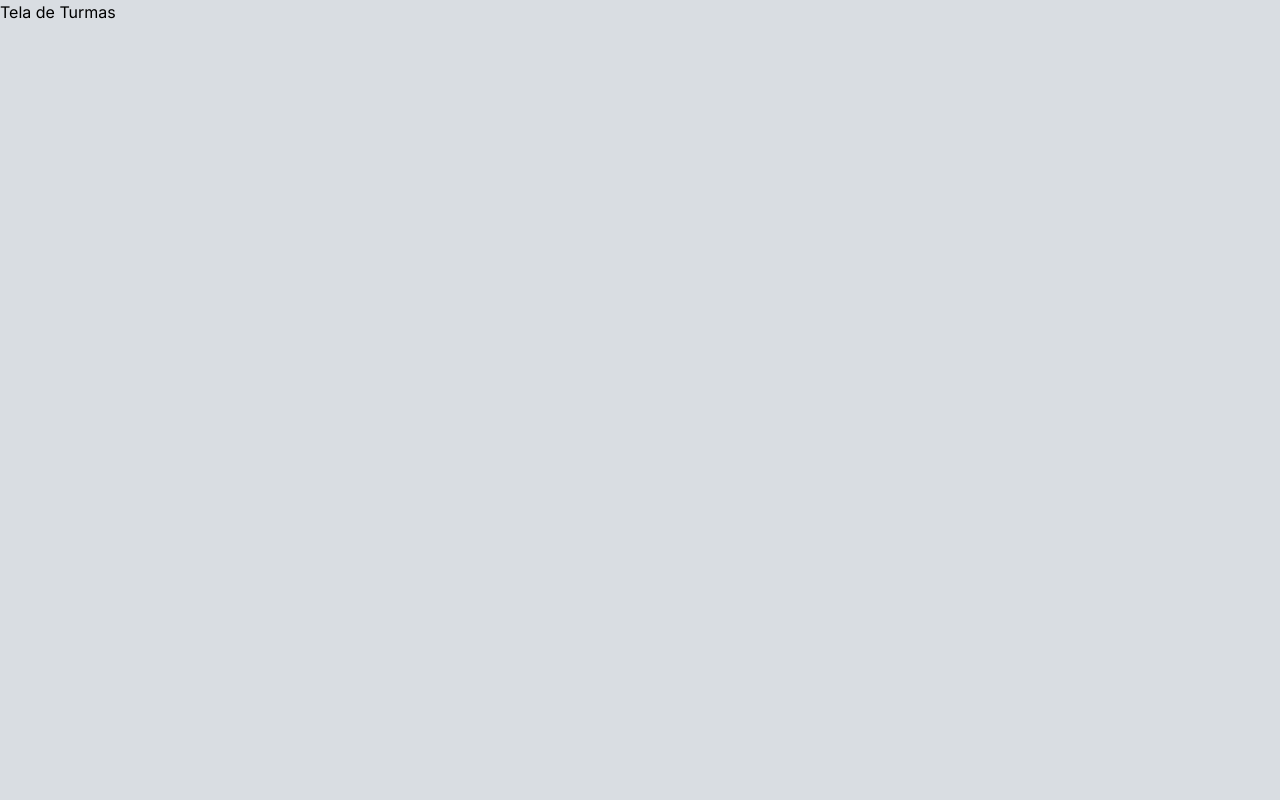
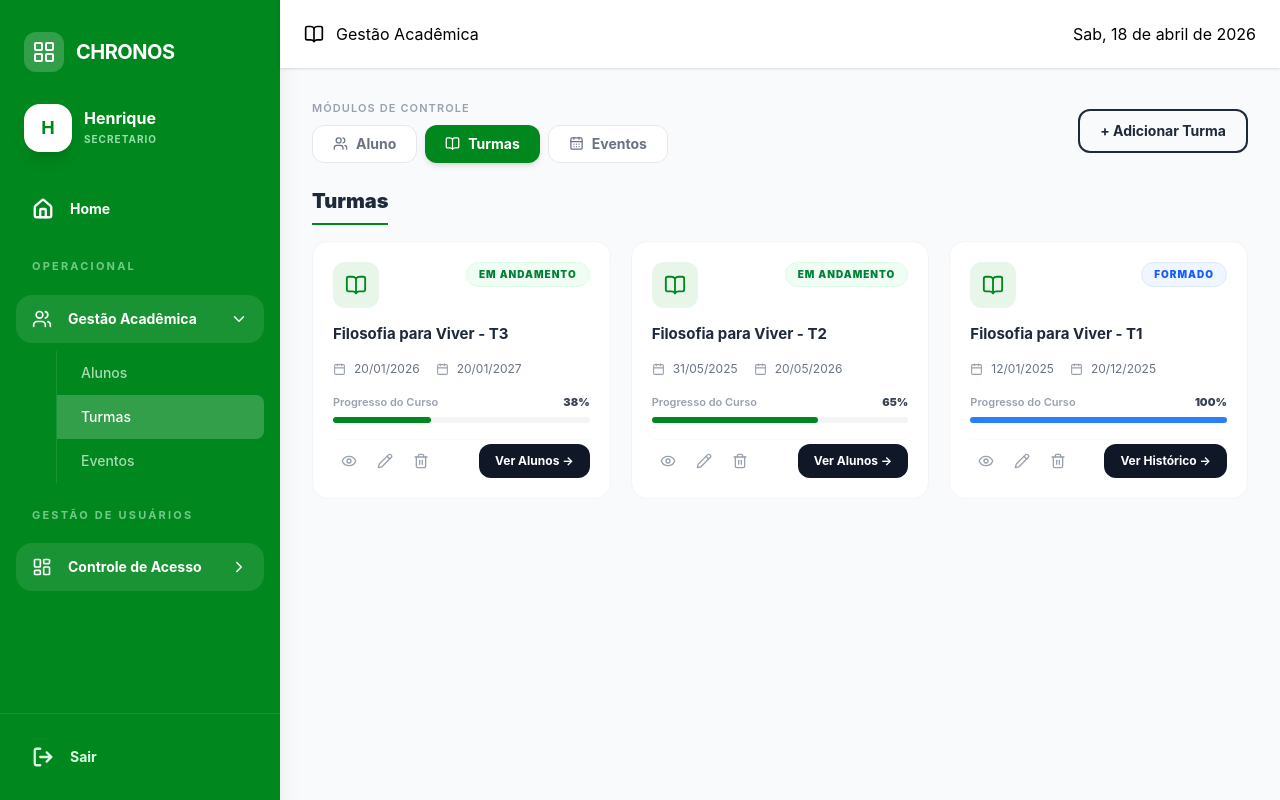
Before and after one commit to CHRONOS-SPTECH/chronos-platform-web, a React (Vite) app in the folder chronos - react/: page /turmas in a window 1280 px wide. Built offline with nearby package versions, Linux system fonts and the light colour scheme.

Commit message:
[feat] add page de turmas

```diff
--- /dev/null
+++ b/chronos - react/src/components/turmas/CardTurma.jsx
@@ -0,0 +1,93 @@
+import { BookOpen, Calendar, Eye, Pencil, Trash2 } from "lucide-react";
+
+function CardTurma({ turma, onVer, onEditar, onExcluir }) {
+  const isFormado = turma.status === "Formado";
+
+  return (
+    <div className="bg-white rounded-2xl border border-gray-100 hover:shadow-lg hover:shadow-gray-200/50 transition-all p-5 flex flex-col gap-4 group">
+      {/* Topo: ícone + status */}
+      <div className="flex items-start justify-between">
+        <div className="bg-[#e8f5e9] p-3 rounded-xl">
+          <BookOpen size={22} className="text-[#00871D]" />
+        </div>
+        <span
+          className={`text-[10px] font-black uppercase tracking-widest px-3 py-1 rounded-full ${
+            isFormado
+              ? "bg-blue-50 text-blue-600 border border-blue-100"
+              : "bg-green-50 text-green-700 border border-green-100"
+          }`}
+        >
+          {turma.status}
+        </span>
+      </div>
+
+      {/* Título */}
+      <h3 className="font-bold text-gray-800 text-[15px] leading-snug">
+        {turma.nome}
+      </h3>
+
+      {/* Datas */}
+      <div className="flex flex-col gap-1">
+        <div className="flex items-center gap-2 text-[12px] text-gray-500">
+          <Calendar size={13} className="text-gray-400" />
+          <span>{turma.dataInicio}</span>
+          <Calendar size={13} className="text-gray-400 ml-2" />
+          <span>{turma.dataFim}</span>
+        </div>
+      </div>
+
+      {/* Progresso */}
+      <div className="flex flex-col gap-1.5">
+        <div className="flex justify-between items-center">
+          <span className="text-[11px] text-gray-400 font-semibold">
+            Progresso do Curso
+          </span>
+          <span className="text-[11px] font-black text-gray-700">
+            {turma.progresso}%
+          </span>
+        </div>
+        <div className="w-full bg-gray-100 rounded-full h-1.5">
+          <div
+            className={`h-1.5 rounded-full transition-all ${
+              isFormado ? "bg-blue-500" : "bg-[#00871D]"
+            }`}
+            style={{ width: `${turma.progresso}%` }}
+          />
+        </div>
+      </div>
+
+      {/* Ações */}
+      <div className="flex items-center justify-between pt-1 border-t border-gray-50">
+        <div className="flex gap-1">
+          <button
+            onClick={() => onVer?.(turma)}
+            className="p-2 text-gray-400 hover:text-blue-600 hover:bg-blue-50 rounded-lg transition-all"
+          >
+            <Eye size={16} />
+          </button>
+          <button
+            onClick={() => onEditar?.(turma)}
+            className="p-2 text-gray-400 hover:text-green-600 hover:bg-green-50 rounded-lg transition-all"
+          >
+            <Pencil size={16} />
+          </button>
+          <button
+            onClick={() => onExcluir?.(turma)}
+            className="p-2 text-gray-400 hover:text-red-600 hover:bg-red-50 rounded-lg transition-all"
+          >
+            <Trash2 size={16} />
+          </button>
+        </div>
+
+        <button
+          onClick={() => onVer?.(turma)}
+          className="bg-gray-900 hover:bg-gray-700 text-white text-[12px] font-bold px-4 py-2 rounded-xl transition-all"
+        >
+          {isFormado ? "Ver Histórico →" : "Ver Alunos →"}
+        </button>
+      </div>
+    </div>
+  );
+}
+
+export default CardTurma;
--- /dev/null
+++ b/chronos - react/src/pages/GestaoAcademica.jsx
@@ -0,0 +1,123 @@
+import { useState } from "react";
+import { BookOpen, Users, CalendarDays } from "lucide-react";
+import Sidebar from "../components/sidebar/SideBar";
+import Header from "../components/homeSecretario/Header";
+import CardTurma from "../components/turmas/CardTurma";
+
+const turmasMock = [
+  {
+    id: 1,
+    nome: "Filosofia para Viver - T3",
+    status: "Em Andamento",
+    dataInicio: "20/01/2026",
+    dataFim: "20/01/2027",
+    progresso: 38,
+  },
+  {
+    id: 2,
+    nome: "Filosofia para Viver - T2",
+    status: "Em Andamento",
+    dataInicio: "31/05/2025",
+    dataFim: "20/05/2026",
+    progresso: 65,
+  },
+  {
+    id: 3,
+    nome: "Filosofia para Viver - T1",
+    status: "Formado",
+    dataInicio: "12/01/2025",
+    dataFim: "20/12/2025",
+    progresso: 100,
+  },
+];
+
+const TABS = [
+  { label: "Aluno", icone: <Users size={15} /> },
+  { label: "Turmas", icone: <BookOpen size={15} /> },
+  { label: "Eventos", icone: <CalendarDays size={15} /> },
+];
+
+function GestaoAcademica() {
+  const [abaAtiva, setAbaAtiva] = useState("Turmas");
+
+  return (
+    <div className="flex h-screen bg-[#F8FAFC] overflow-hidden font-sans">
+      <Sidebar
+        tipoUsuario="secretario"
+        usuario={{ inicial: "H", nome: "Henrique" }}
+      />
+
+      <div className="flex-1 flex flex-col min-w-0">
+        <Header titulo="Gestão Acadêmica" icone={BookOpen} />
+
+        <main className="flex-1 overflow-y-auto custom-scrollbar">
+          <div className="max-w-[1400px] mx-auto p-8 flex flex-col gap-6">
+            {/* Controles: tabs + botão */}
+            <div className="flex items-center justify-between">
+              <div className="flex flex-col gap-1">
+                <p className="text-[11px] text-gray-400 font-semibold uppercase tracking-widest">
+                  Módulos de Controle
+                </p>
+                <div className="flex gap-2 mt-1">
+                  {TABS.map((tab) => (
+                    <button
+                      key={tab.label}
+                      onClick={() => setAbaAtiva(tab.label)}
+                      className={`flex items-center gap-2 px-5 py-2 rounded-xl text-sm font-bold transition-all ${
+                        abaAtiva === tab.label
+                          ? "bg-[#00871D] text-white shadow-md"
+                          : "bg-white text-gray-500 border border-gray-200 hover:border-[#00871D]/30 hover:text-[#00871D]"
+                      }`}
+                    >
+                      {tab.icone}
+                      {tab.label}
+                    </button>
+                  ))}
+                </div>
+              </div>
+
+              <button className="flex items-center gap-2 border-2 border-gray-800 text-gray-800 hover:bg-gray-800 hover:text-white font-bold px-5 py-2.5 rounded-xl text-sm transition-all">
+                + Adicionar Turma
+              </button>
+            </div>
+
+            {/* Conteúdo da aba ativa */}
+            {abaAtiva === "Turmas" && (
+              <div className="flex flex-col gap-4">
+                <h2 className="text-xl font-black text-gray-800 border-b-2 border-[#00871D] pb-2 w-fit">
+                  Turmas
+                </h2>
+
+                <div className="grid grid-cols-1 md:grid-cols-2 xl:grid-cols-3 gap-5">
+                  {turmasMock.map((turma) => (
+                    <CardTurma key={turma.id} turma={turma} />
+                  ))}
+                </div>
+              </div>
+            )}
+
+            {abaAtiva === "Aluno" && (
+              <div className="flex flex-col gap-4">
+                <h2 className="text-xl font-black text-gray-800 border-b-2 border-[#00871D] pb-2 w-fit">
+                  Alunos
+                </h2>
+                <p className="text-gray-400 text-sm">Em desenvolvimento...</p>
+              </div>
+            )}
+
+            {abaAtiva === "Eventos" && (
+              <div className="flex flex-col gap-4">
+                <h2 className="text-xl font-black text-gray-800 border-b-2 border-[#00871D] pb-2 w-fit">
+                  Eventos
+                </h2>
+                <p className="text-gray-400 text-sm">Em desenvolvimento...</p>
+              </div>
+            )}
+          </div>
+        </main>
+      </div>
+    </div>
+  );
+}
+
+export default GestaoAcademica;
--- a/chronos - react/src/provider/routes.jsx
+++ b/chronos - react/src/provider/routes.jsx
@@ -7,6 +7,7 @@ import HomeDiretor from "../pages/HomeDiretor";
 import Presenca from "../pages/Presenca";
 import Perfils from "../pages/Perfils";
 import GestaoUsuarios from "../pages/GestaoUsuarios";
+import GestaoAcademica from "../pages/GestaoAcademica";
 import { elements } from "chart.js";
 
 export const routes = createBrowserRouter([
@@ -40,7 +41,7 @@ export const routes = createBrowserRouter([
   },
   {
     path: "/turmas",
-    element: <div>Tela de Turmas</div>,
+    element: <GestaoAcademica />,
   },
   {
     path: "/agenda",
```
